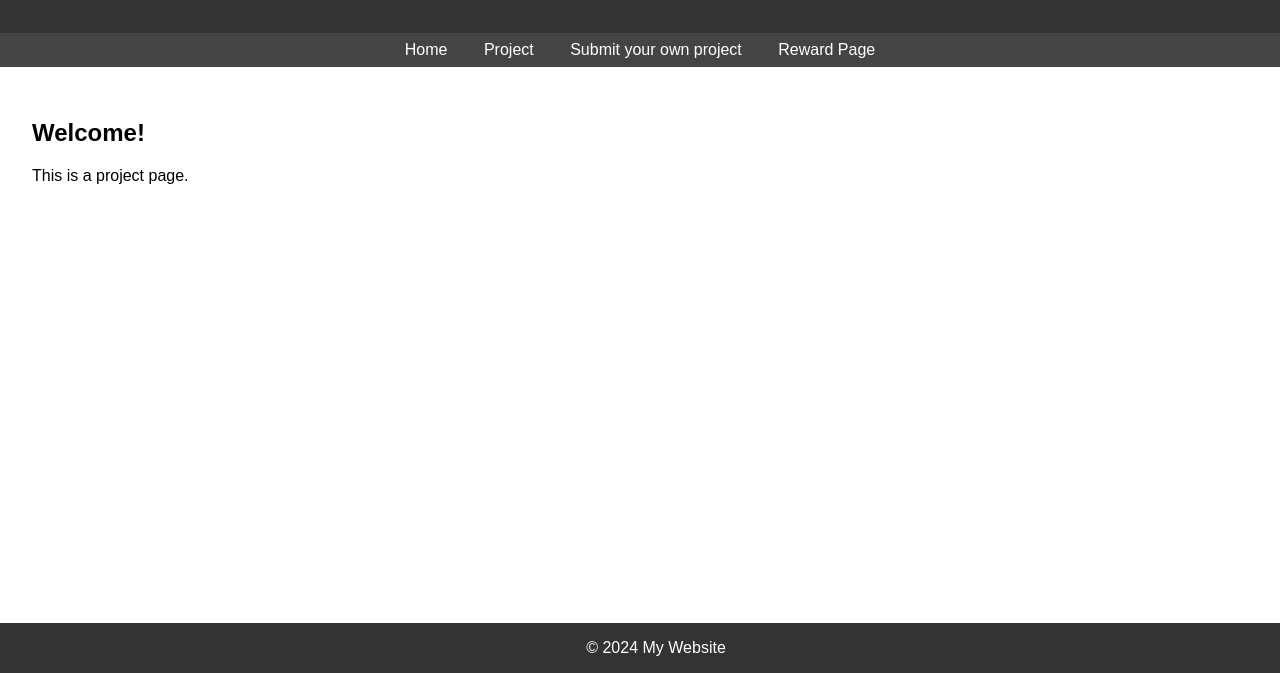
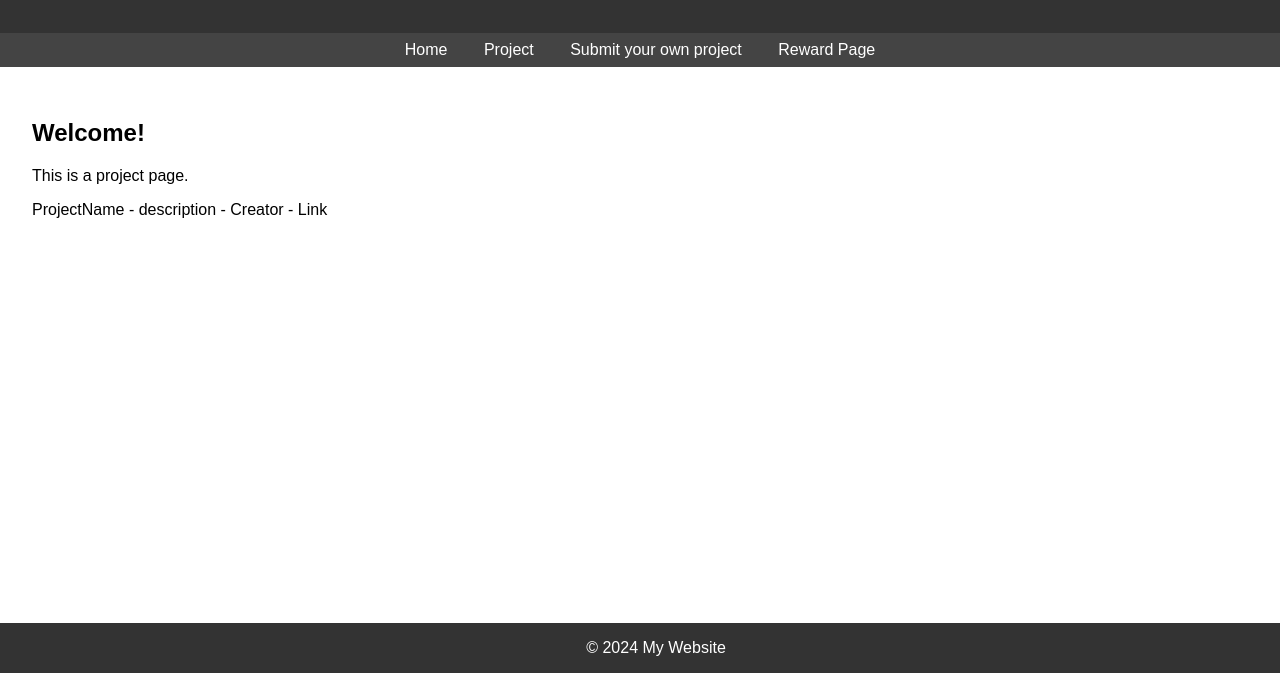
Before and after one commit to Nouhou12/Web_Site, a plain HTML site: page Project.html in a window 1280 px wide. Shown: the part 127-800 px from the top of the page. Drawn offline with Linux system fonts and the light colour scheme; no server answers.

Commit message:
Fetching in web

```diff
--- a/Project.html
+++ b/Project.html
@@ -6,7 +6,6 @@
     <meta name="description" content="Z-0101 is a website for showcasing projects.">
     <meta name="keywords" content="Projet Display">
     <meta name="author" content="Nouhou Issoufou">
-
     <title>Website Template</title>
     <link rel="stylesheet" href="styles.css">
     <script>
@@ -17,6 +16,22 @@
             const main = document.querySelector('header');
             const numberPara = document.createElement('h2');
             numberPara.textContent = 'Token: ' + myNumber;
+            main.appendChild(numberPara);
+        });
+        document.addEventListener('DOMContentLoaded', function() {
+            const main = document.querySelector('main');
+            const url = "https://docs.google.com/spreadsheets/d/1e0nGG8TdJsgquZhWgCvKVqXyCoXomm2nYTvJdHT11SQ/gviz/tq?tqx=out:csv";
+
+            fetch(url)
+                .then(response => response.text())
+                  .then(csv => {
+                    console.log(csv); // Données brutes CSV
+          })
+            .catch(error => console.error('Erreur:', error));
+
+            // Loop intiatiating
+            const numberPara = document.createElement('div');
+            numberPara.textContent = 'ProjectName - description - Creator - Link';
             main.appendChild(numberPara);
         });
     </script>
```
